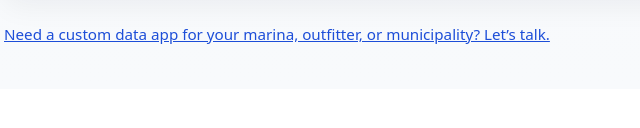
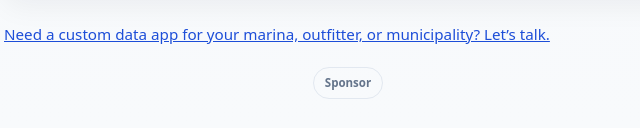
Before and after one commit to downeasternman/eastport-me, a website built with Vite: page index.html in a window 1280 px wide. Shown: the part 1382-1510 px from the top of the page, 292-932 px from the left. Before the commit the page ends 1471 px from the top, so only its background shows below. Built offline with nearby package versions, Linux system fonts and the light colour scheme; files whose address does not match are found by name.

Commit message:
Add GitHub Sponsors FUNDING.yml and footer sponsor link

```diff
--- a/src/main.ts
+++ b/src/main.ts
@@ -404,6 +404,7 @@ function render(payload: AppPayload): void {
       </section>
       <footer class="footer">
         <a href="${payload.location.contact_url}" target="_blank" rel="noreferrer">Need a custom data app for your marina, outfitter, or municipality? Let’s talk.</a>
+        <p class="footer-sponsor"><a class="sponsor-link" href="https://github.com/sponsors/downeasternman" target="_blank" rel="noreferrer">Sponsor</a></p>
       </footer>
     </main>
   `;
--- a/src/styles.css
+++ b/src/styles.css
@@ -164,6 +164,27 @@ details summary {
   padding: 10px 0;
   font-size: 0.95rem;
 }
+.footer-sponsor {
+  margin: 0.65rem 0 0;
+  text-align: center;
+}
+.footer .sponsor-link {
+  display: inline-flex;
+  align-items: center;
+  justify-content: center;
+  min-height: 32px;
+  padding: 0.25rem 0.7rem;
+  font-size: 0.72rem;
+  font-weight: 600;
+  color: var(--muted);
+  text-decoration: none;
+  border: 1px solid var(--border);
+  border-radius: 999px;
+}
+.footer .sponsor-link:hover {
+  color: var(--text);
+  border-color: #cbd5e1;
+}
 
 @media (max-width: 375px) {
   .support-grid { grid-template-columns: 1fr; }
```
Also changed, not shown: .github/FUNDING.yml (added).
